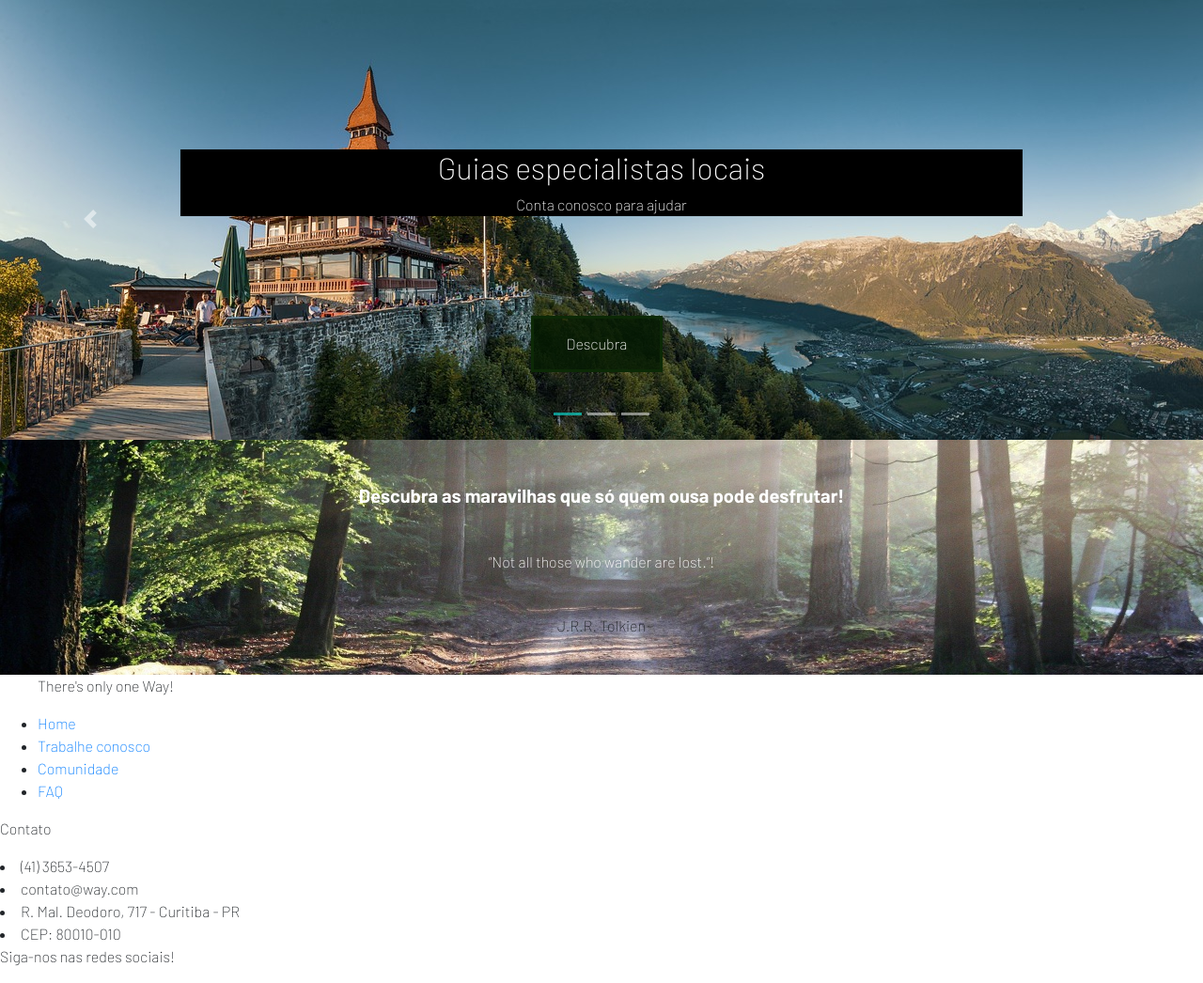
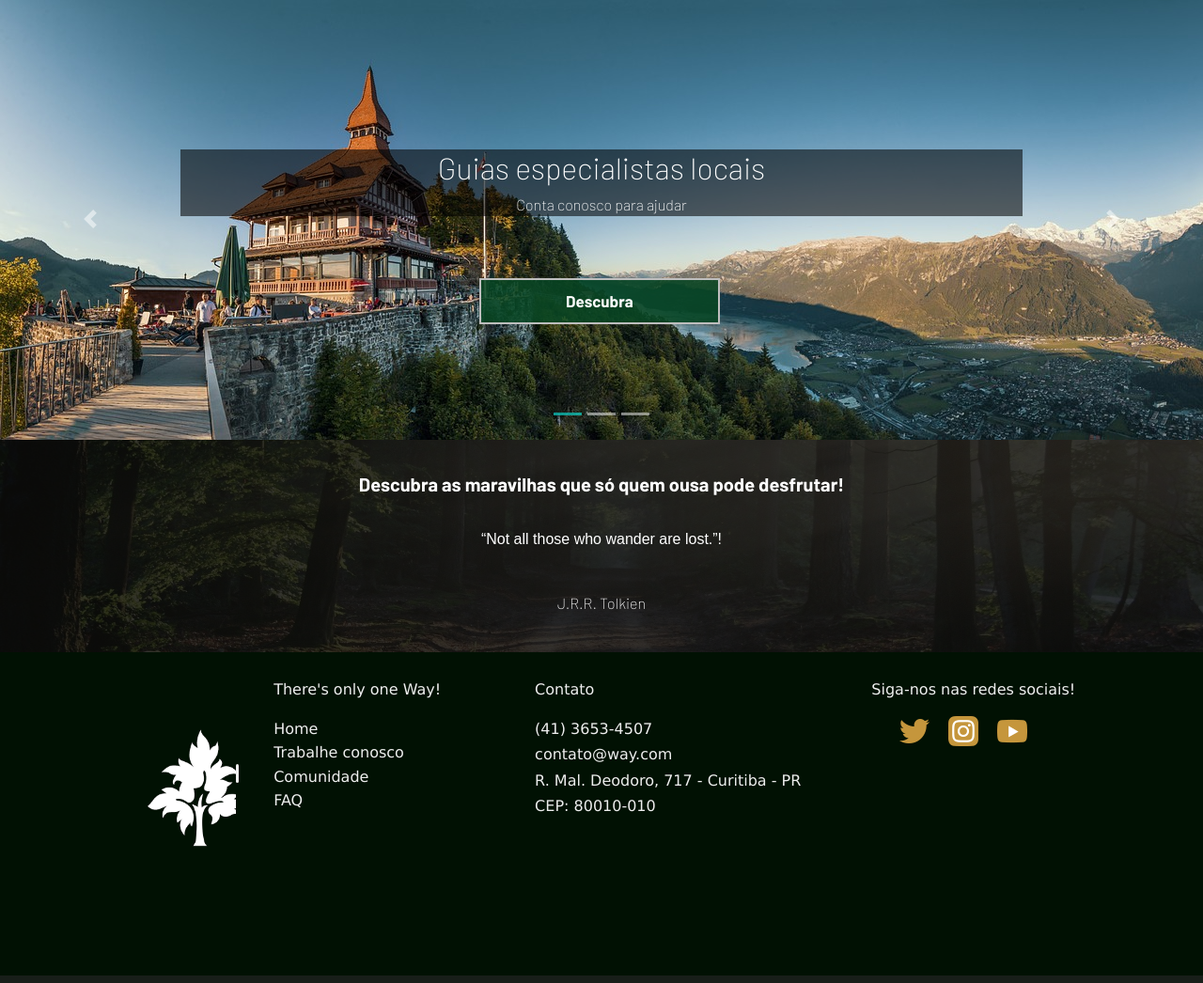
Before and after one commit to GustavoMoraisSantos/ProjetoPI, a PHP site: page / in a window 1280 px wide. Shown: the part 1098-2144 px from the top of the page at 94% size. Run offline with PHP 8.4, Linux system fonts and the light colour scheme; some libraries are stand-ins or nearby versions.

Commit message:
STYLE FOOTER

```diff
--- a/style.css
+++ b/style.css
@@ -29,6 +29,9 @@ body {
     }
     .menu {
         background-color: #000803ef;
+        padding: 18px 27px !important;
+        font-size: 20px;
+        display: flex;
     }
     .escrita_logo {
         font-family: October Twilight;
@@ -175,6 +178,118 @@ body {
     .content2__title {
         display: none;
     }
+    /* CASSOL */
+    .rodape {
+        width: 100%;
+        height: 43vh;
+        background-color: rgba(1, 17, 3);
+    }
+    #divlogorodape {
+        float: left;
+        height: 300px;
+        width: 200px;
+        margin-right: 40px;
+        background-image: url(assets/img/logobranca.png);
+        background-repeat: no-repeat;
+        background-size: 40vh;
+    }
+    .rodape_items_1 {
+        float: left;
+        margin-top: 15px;
+        margin-left: 4%;
+    }
+    #rodape_separador {
+        margin-top: 25%;
+        margin-left: -40px;
+        float: left;
+        background-color: #eeeeee;
+        border-radius: 3px;
+        height: 20px;
+        width: 3px;
+    }
+    #rodapeinfo {
+        margin-left: -40px;
+        text-decoration: none;
+        margin-top: 3%;
+        color: #eeeeee;
+        float: left;
+        font-family: Verdana, Geneva, Tahoma, sans-serif;
+    }
+    .listainfo {
+        list-style: none;
+        outline: none;
+        text-decoration: none;
+        line-height: 1.6;
+    }
+    .li_listainfo {
+        color: #eeeeee;
+        text-decoration: none;
+    }
+    .li_listainfo:hover {
+        color: #c4953e;
+    }
+    .rodape_items_2 {
+        float: left;
+        margin-left: 100px;
+    }
+    .rodape_contato {
+        margin-top: 5%;
+        color: #eeeeee;
+        font-family: Verdana, Geneva, Tahoma, sans-serif;
+        float: left;
+        margin-right: 75px;
+    }
+    .rodape_social {
+        margin-top: 5%;
+        color: #eeeeee;
+        font-family: Verdana, Geneva, Tahoma, sans-serif;
+        float: left;
+    }
+    #mapa {
+        float: left;
+    }
+    .li_contato {
+        list-style: none;
+        line-height: 1.7;
+    }
+    .redes_sociais {
+        float: left;
+        margin-left: 30px;
+    }
+    #twitter {
+        float: left;
+        margin-right: 20px;
+        height: 32px;
+        width: 32px;
+        background-image: url(assets/img/twitter_quentao.png);
+        background-size: 32px;
+    }
+    #twitter:hover {
+        float: left;
+        height: 32px;
+        width: 32px;
+        background-image: url(assets/img/twitter.png);
+        background-size: 32px;
+    }
+    #instragram {
+        margin-right: 20px;
+        float: left;
+        height: 32px;
+        width: 32px;
+        background-image: url(assets/img/instagram_quentao.png);
+    }
+    #instragram:hover {
+        background-image: url(assets/img/instagram.png);
+    }
+    #youtube {
+        float: left;
+        height: 32px;
+        width: 32px;
+        background-image: url(assets/img/youtube_quentao.png);
+    }
+    #youtube:hover {
+        background-image: url(assets/img/youtube.png);
+    }
 }
 
 
@@ -182,7 +297,7 @@ body {
 
 @media (min-width: 320px) {
     .menu {
-        padding: 18px 27px;
+        padding: 20px 27px;
         font-size: 20px;
         display: flex;
     }
@@ -216,6 +331,11 @@ body {
         outline: none;
         border: transparent;
         background-color: transparent;
+        margin-top: 10px;
+    }
+    .menu__logo {
+        margin-top: 0px;
+        position: relative;
     }
     .menu__dropdown-mobile--hidden {
         visibility: hidden;
@@ -303,7 +423,7 @@ body {
     }
     /*Slider*/
     .insideSlide {
-        background-color: rgb(0, 0, 0);
+        background-color: rgba(0, 0, 0, 0.555);
     }
     .container-fluid {
         padding: 0;
@@ -322,22 +442,20 @@ body {
         color: white;
     }
     #main-btn {
-        background-color: rgba(5, 27, 3, 0.842);
-        color: white;
-        width: 140px;
-        height: 60px;
-        padding: 15px 0px;
-        border: 3px solid rgb(12, 41, 6);
-        transition: 1s;
+        font-family: 'Barlow Bold' !important;
+        color: #FFFFFF;
+        background-color: rgba(7, 70, 35, 0.87);
+        border: 2px solid #bebebe;
+        padding: 10px 90px;
+        font-size: 17px;
         position: absolute;
-        margin-top: 90px;
-        margin-left: -75px;
+        margin-top: 50px;
+        margin-left: -130px;
     }
     #main-btn:hover {
         text-decoration: none;
-        color: white;
-        background-color: rgba(17, 24, 4, 0.644);
-        border-color: rgb(8, 22, 2);
+        color: #c4953e;
+        border: 2px solid #c4953e;
     }
     .carousel-indicators .active {
         background-color: rgba(15, 228, 217, 0.63);
@@ -348,6 +466,10 @@ body {
         background-size: 100%;
         background-repeat: no-repeat;
         background-position-y: center;
+        padding: 0;
+    }
+    .content4__contraste {
+        background-color: rgba(12, 12, 10, 0.836);
     }
     .content4__title {
         font-family: 'Barlow Bold' !important;
@@ -355,7 +477,9 @@ body {
         color: #ffffff;
         display: flex;
         justify-content: center;
-        padding: 44px 0px;
+        padding: 4vh 0px !important;
+        align-items: center;
+        text-align: center;
     }
     .content4__text {
         color: #ffffff;
@@ -365,12 +489,14 @@ body {
         align-items: center;
         text-align: center;
         padding: 0px 25px 44px 25px;
+        font-family: 'Arial Narrow Bold', sans-serif;
     }
     .content4__frame {
         display: flex;
         justify-content: center;
         align-items: center;
         padding-bottom: 40px;
+        color: rgb(255, 255, 255);
     }
     .footer {
         background-color: #F8F5F5;
```
